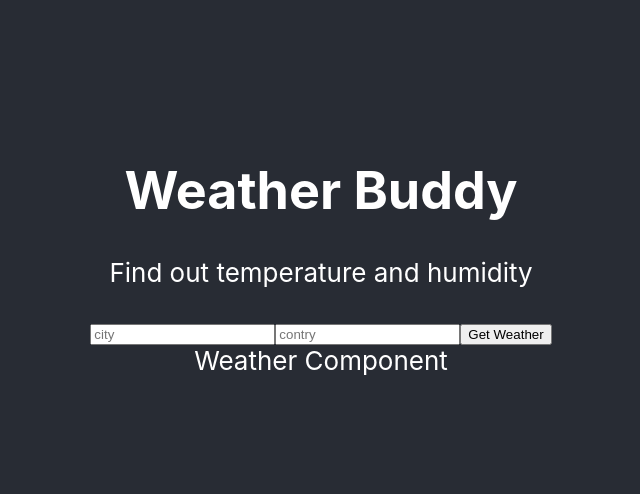
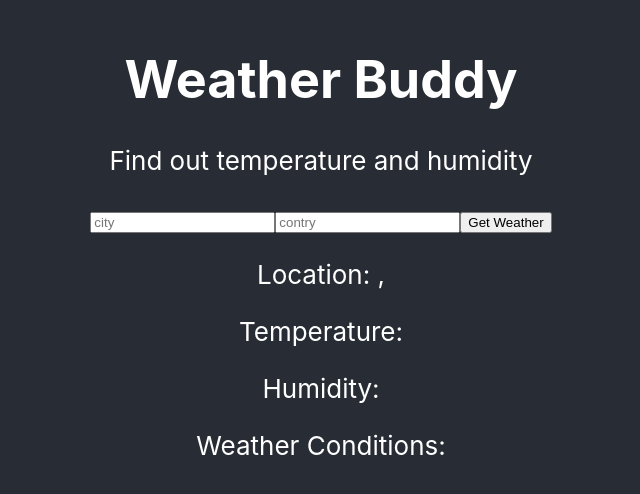
Before and after one commit to hasalfernando/React-Weather-Application, a React (Create React App) app: page / in a window 1280 px wide. Shown: the part 150-644 px from the top of the page, without its empty margins (319-959 px from the left). Built offline with nearby package versions, Linux system fonts and the light colour scheme.

Commit message:
Displaying data on the screen

```diff
--- a/src/App.js
+++ b/src/App.js
@@ -41,7 +41,14 @@
         <header className="App-header">
             <Titles/>
             <Form getWeather={this.getWeather}/>
-            <Weather/>
+            <Weather
+            temperature={this.state.temperature}
+            city={this.state.city}
+            country={this.state.country}
+            humidity={this.state.humidity}
+            description={this.state.description}
+            error={this.state.error}
+            />
         </header>
       </div>
     );
--- a/src/components/Weather.js
+++ b/src/components/Weather.js
@@ -4,7 +4,10 @@
     render(){
         return(
             <div>
-                Weather Component
+               <p>Location: {this.props.city}, {this.props.country}</p>
+               <p>Temperature: {this.props.temperature}</p>
+               <p>Humidity: {this.props.humidity}</p>
+               <p>Weather Conditions: {this.props.description} </p>
             </div>
         );
     }
```
